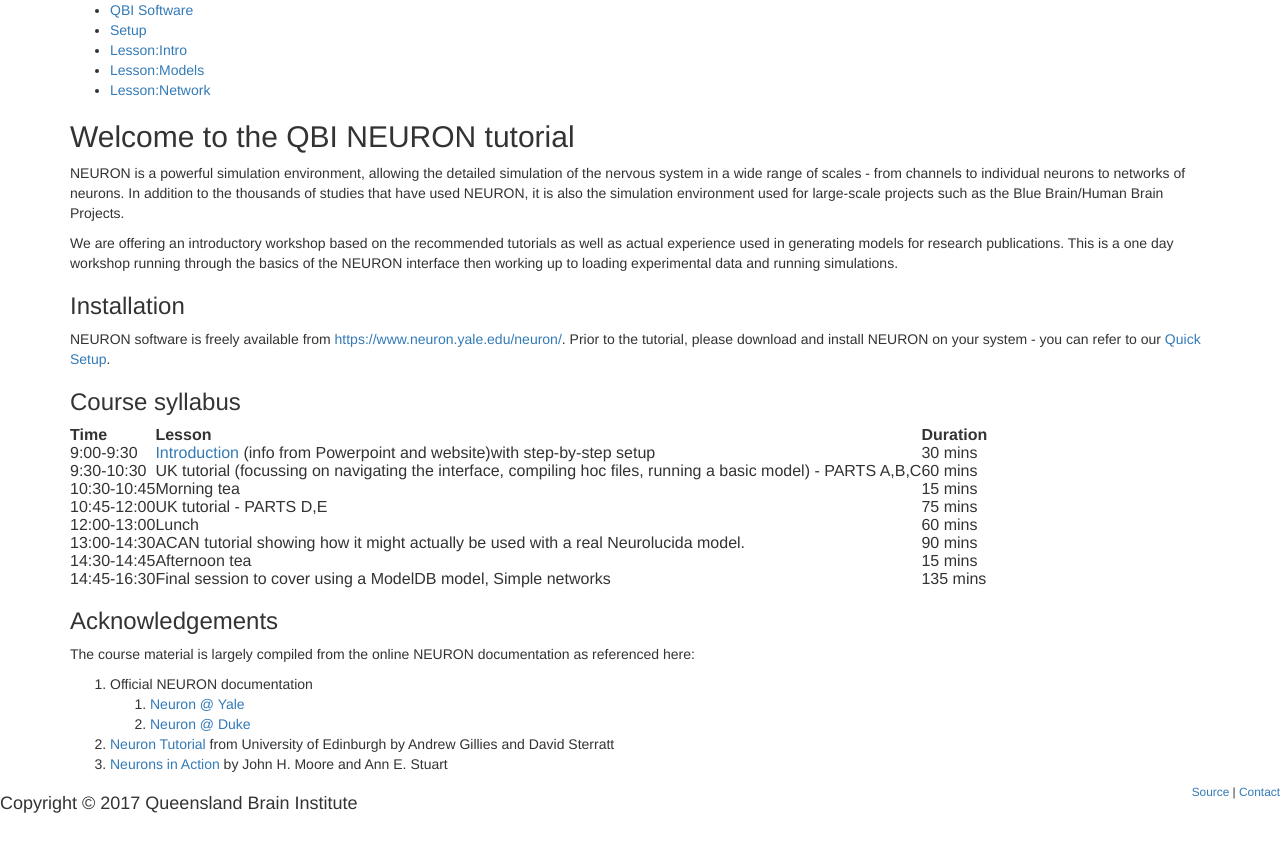
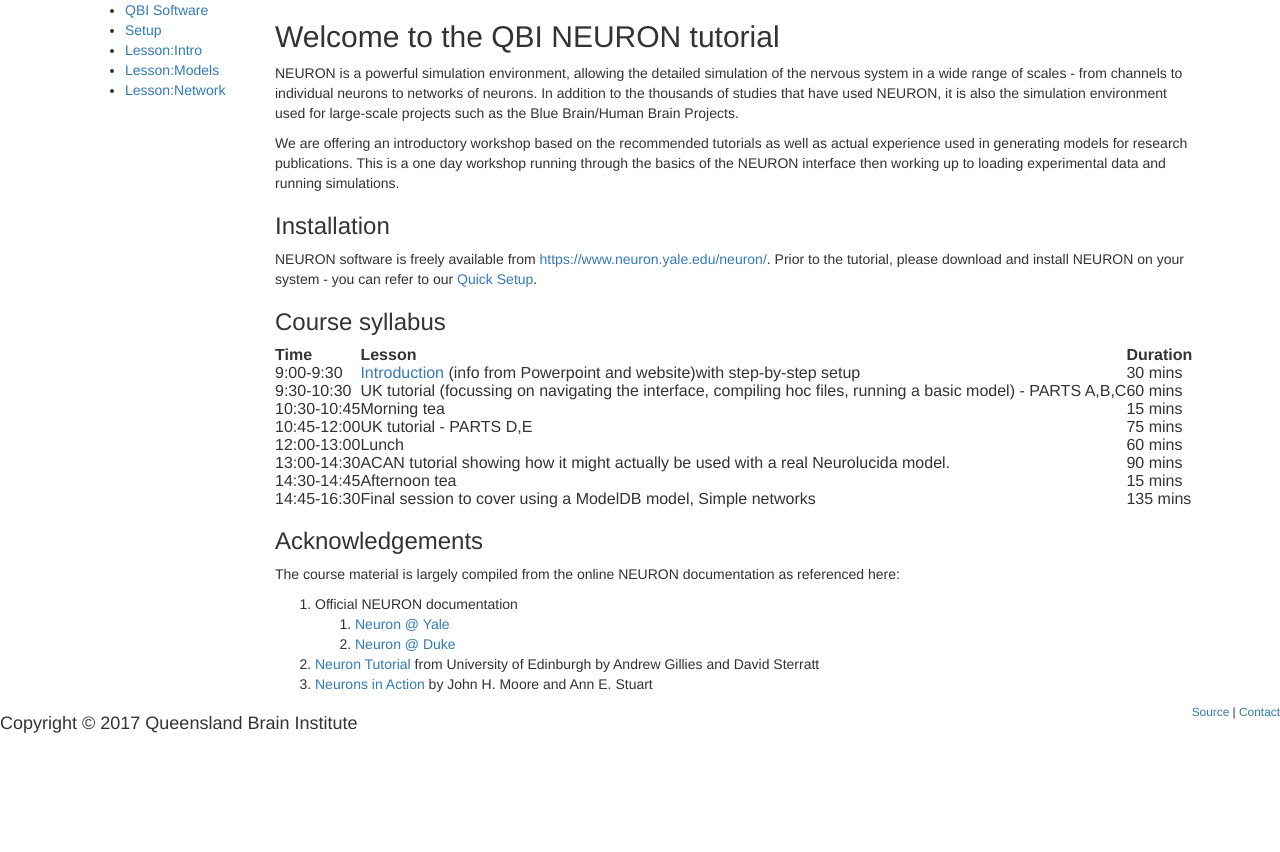
Before and after one commit to QBI-Software/NEURON-tutorial, a Jekyll site: the page built from index.md, in a window 1280 px wide. Shown: the top 852 px of the page. Built offline with Jekyll 4.4.1, drawn with Linux system fonts in a browser that asks for light colours; nearby versions of some CDN libraries; our own code applies the rules of GitHub Pages for plain Markdown files.

Commit message:
Update default.html

```diff
--- a/_layouts/default.html
+++ b/_layouts/default.html
@@ -1,6 +1,6 @@
 {% include header.html %}
 <div class="container">
-<div class="md-col-2">{% include nav.html %}</div>
-<div class="md-col-10">	{{ content }} </div>
+<div class="col-md-2">{% include nav.html %}</div>
+<div class="col-md-10">	{{ content }} </div>
 </div><!-- /.container -->
 {% include footer.html %}
```
